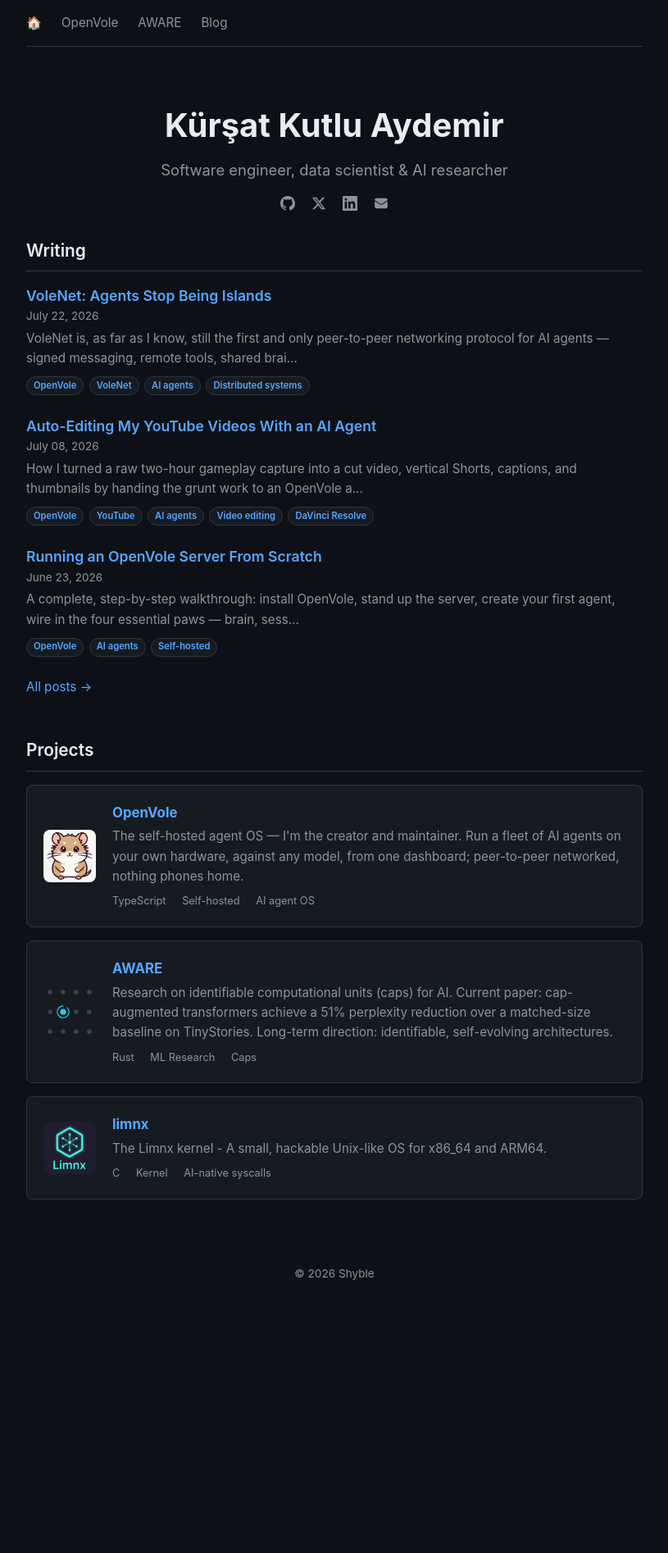
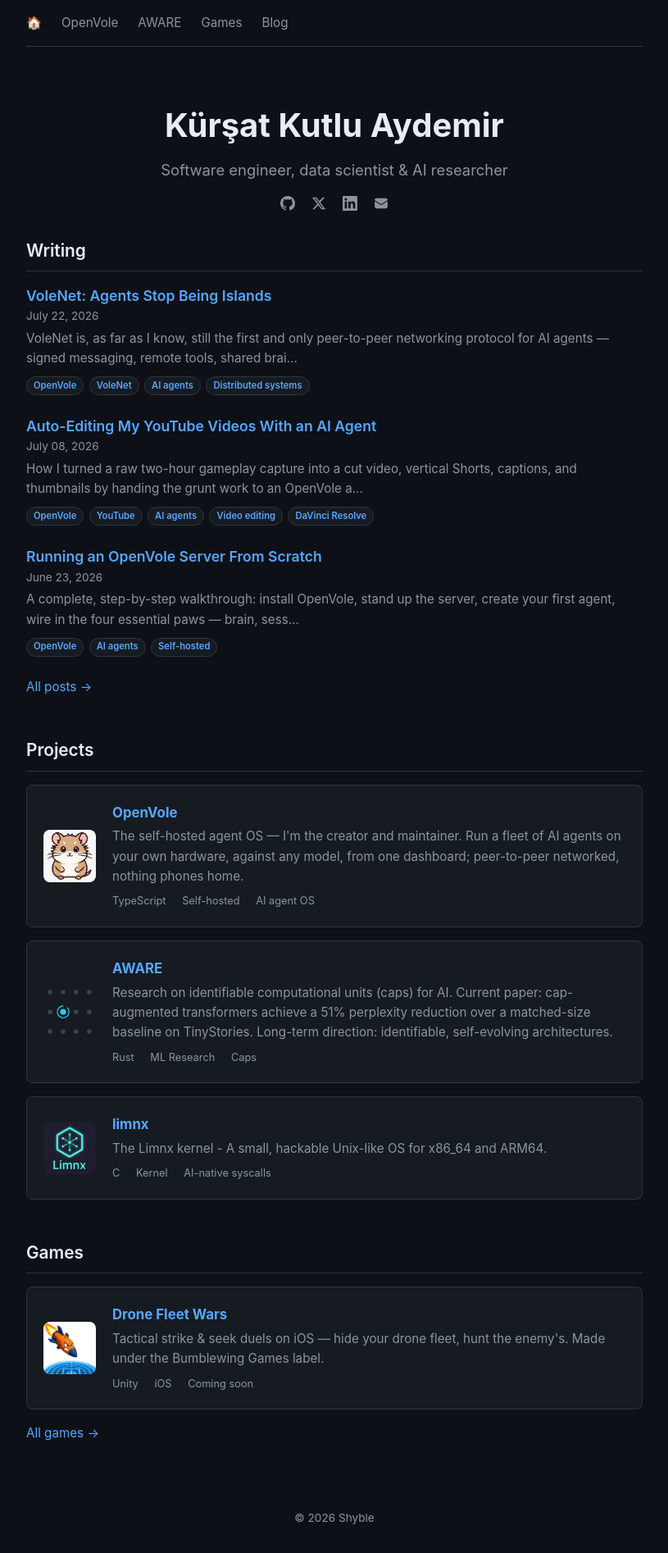
Before and after one commit to shyble/shyble.github.io, a Jekyll site: the page built from index.html, in a window 1280 px wide. Shown: the whole page at 82% size, without its empty margins (232-1047 px from the left). Built offline with Jekyll 4.4.1, drawn with Linux system fonts in a browser that asks for light colours; before the commit the page ends 1597 px from its top, so only the background shows below that.

Commit message:
Games section: Bumblewing Games landing + Drone Fleet Wars page, support, privacy

```diff
--- a/_layouts/default.html
+++ b/_layouts/default.html
@@ -404,6 +404,7 @@
                 <a href="/">🏠</a>
                 <a href="https://openvole.com">OpenVole</a>
                 <a href="/aware/">AWARE</a>
+                <a href="/games/">Games</a>
                 <a href="/blog">Blog</a>
             </div>
         </nav>
--- a/index.html
+++ b/index.html
@@ -87,3 +87,23 @@
 
 
 </section>
+
+<section>
+    <h2>Games</h2>
+
+    <div class="card">
+        <div class="card-content">
+            <img src="images/dfw-icon.png" alt="Drone Fleet Wars" class="card-img">
+            <div>
+                <h3><a href="/games/drone-fleet-wars/">Drone Fleet Wars</a></h3>
+                <p>Tactical strike &amp; seek duels on iOS — hide your drone fleet, hunt the enemy's. Made under the Bumblewing Games label.</p>
+                <div class="meta">
+                    <span>Unity</span>
+                    <span>iOS</span>
+                    <span>Coming soon</span>
+                </div>
+            </div>
+        </div>
+    </div>
+    <a href="/games/" class="more-link">All games →</a>
+</section>
```
Also changed, not shown: games/drone-fleet-wars/index.html (added, +62 -0 lines), games/drone-fleet-wars/privacy/index.html (added, +46 -0 lines), games/drone-fleet-wars/support/index.html (added, +52 -0 lines), games/index.html (added, +29 -0 lines), images/dfw-icon.png (added), images/dfw-title.png (added).
